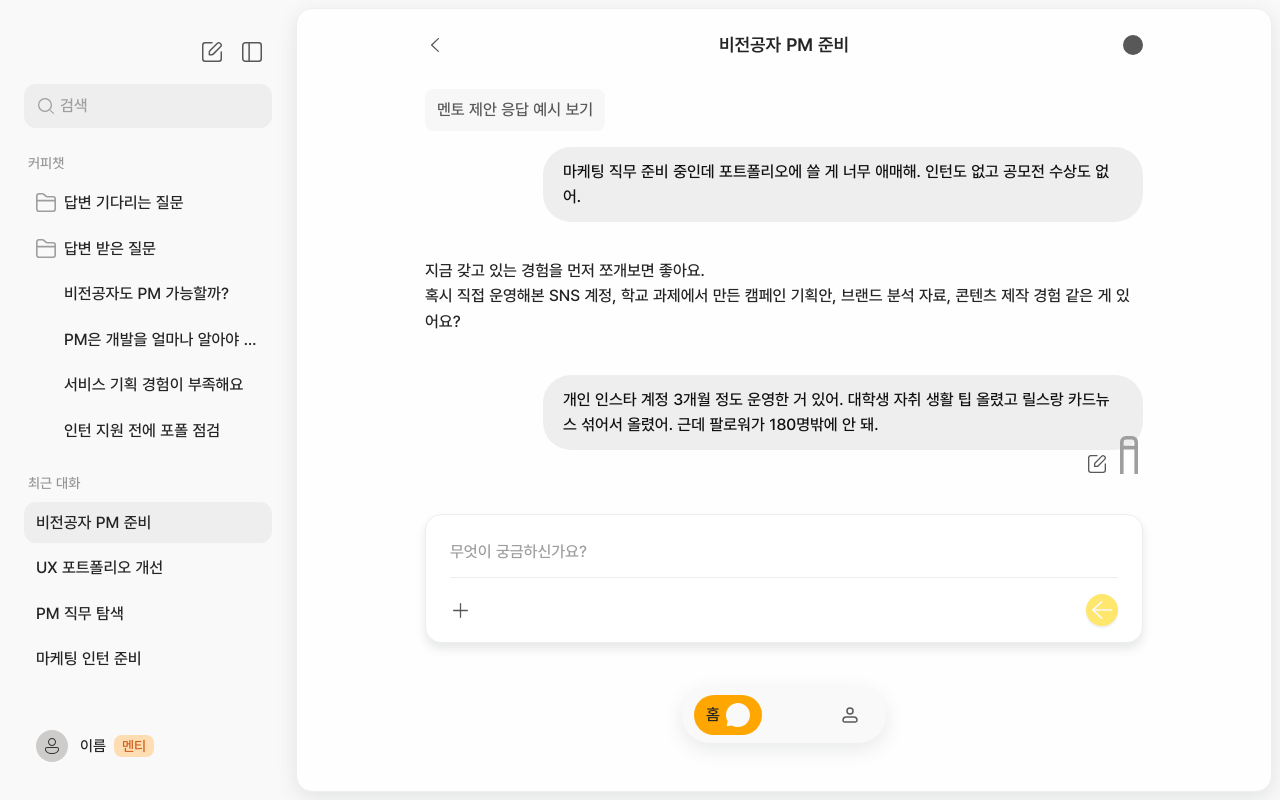
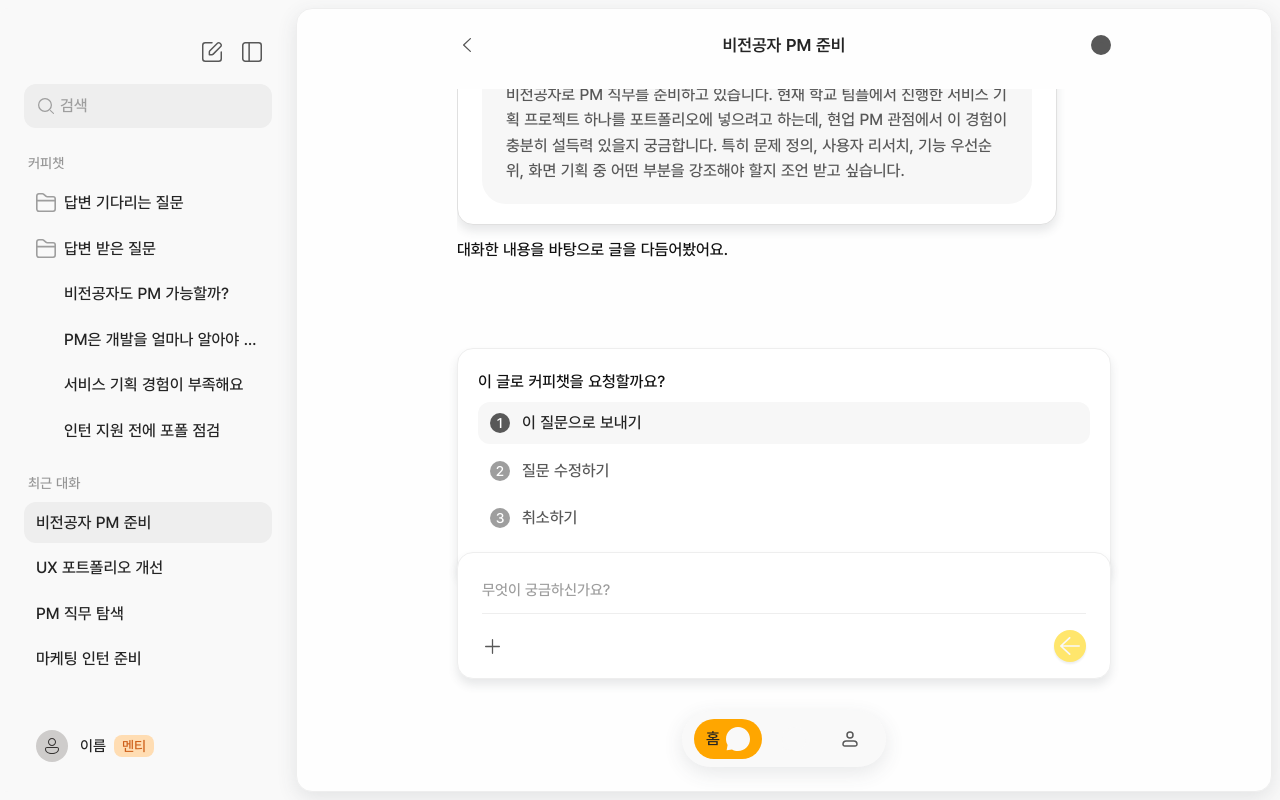
Before and after one commit to chaechae618/M2M, a Next.js app in the folder FE/: page /chat in a window 1280 px wide. Built offline with nearby package versions, Linux system fonts and the light colour scheme.

Commit message:
Refine chat mentor selection flow

```diff
--- a/FE/src/app/(service)/chat/page.tsx
+++ b/FE/src/app/(service)/chat/page.tsx
@@ -1,12 +1,18 @@
 "use client";
 
 import Image from "next/image";
-import { useMemo, useState, type ReactNode } from "react";
+import { useEffect, useMemo, useRef, useState, type ReactNode } from "react";
 import { ServiceBottomNavigation } from "@/widgets/service-bottom-navigation/ServiceBottomNavigation";
 import { cn } from "@/shared/lib/cn";
 
 type MessageRole = "user" | "assistant";
-type MessageKind = "text" | "mentor_suggestion" | "mentor_request_status" | "mentor_request_editor";
+type MessageKind =
+  | "text"
+  | "refined_question"
+  | "mentor_recommendations"
+  | "mentor_confirmation"
+  | "mentor_request_status"
+  | "mentor_request_editor";
 
 type ChatMessage = {
   id: string;
@@ -41,6 +47,7 @@ const recentChats = [
 const assets = {
   arrowLeft: "/figma-assets/chat/arrow-left.svg",
   avatar: "/figma-assets/chat/avatar-person.svg",
+  chat: "/figma-assets/chat/chat.svg",
   editLine: "/figma-assets/chat/edit-line.svg",
   editPencil: "/figma-assets/chat/edit-pencil.svg",
   folder: "/figma-assets/chat/folder.svg",
@@ -104,14 +111,7 @@ const initialMessages: ChatMessage[] = [
   {
     id: "a-3",
     role: "assistant",
-    kind: "text",
-    content: (
-      <>
-        그럼 꽤 쓸 수 있어요.
-        <br />
-        핵심은 평균 조회수가 아니라 “왜 그 콘텐츠만 튀었는지 분석했는가”예요.
-      </>
-    ),
+    kind: "refined_question",
   },
 ];
 
@@ -120,8 +120,21 @@ export default function ChatPage() {
   const [question, setQuestion] = useState("");
   const isActive = question.trim().length > 0;
   const sendIcon = useMemo(() => (isActive ? assets.sendActive : assets.sendDisabled), [isActive]);
+  const lastMessage = messages[messages.length - 1];
+  const showRefinedChoices = lastMessage?.kind === "refined_question";
+  const showMentorRecommendations = lastMessage?.kind === "mentor_recommendations";
+  const visibleMessages = showRefinedChoices ? messages.slice(-1) : showMentorRecommendations ? messages.slice(-2) : messages;
+  const messageScrollRef = useRef<HTMLDivElement>(null);
 
-  const showEditor = messages.some((message) => message.kind === "mentor_request_editor");
+  useEffect(() => {
+    const scrollArea = messageScrollRef.current;
+
+    if (!scrollArea) {
+      return;
+    }
+
+    scrollArea.scrollTop = scrollArea.scrollHeight;
+  }, [messages]);
 
   function appendMessages(nextMessages: ChatMessage[]) {
     setMessages((current) => {
@@ -146,20 +159,84 @@ export default function ChatPage() {
     appendMessages([userMessage, ...mockAssistantReply(question)]);
   }
 
-  function handleMentorAccept() {
+  function handleSendRefinedQuestion() {
     appendMessages([
       {
-        id: `u-mentor-${Date.now()}`,
+        id: `u-refined-send-${Date.now()}`,
         role: "user",
         kind: "text",
         compact: true,
-        text: "엉 보낼래",
+        text: "이 질문으로 보내기",
+      },
+      {
+        id: `a-mentors-${Date.now()}`,
+        role: "assistant",
+        kind: "mentor_recommendations",
+      },
+    ]);
+  }
+
+  function handleCancelRefinedQuestion() {
+    appendMessages([
+      {
+        id: `u-refined-cancel-${Date.now()}`,
+        role: "user",
+        kind: "text",
+        compact: true,
+        text: "아직 보내지 않을게",
+      },
+      {
+        id: `a-refined-cancel-${Date.now()}`,
+        role: "assistant",
+        kind: "text",
+        text: "좋아요. 더 이야기하면서 질문을 다듬어도 되고, 준비되면 다시 멘토에게 보낼 수 있어요.",
+      },
+    ]);
+  }
+
+  function handleMentorSelect(mentorName: string) {
+    appendMessages([
+      {
+        id: `u-mentor-select-${Date.now()}`,
+        role: "user",
+        kind: "text",
+        compact: true,
+        text: `${mentorName}에게 보낼래`,
+      },
+      {
+        id: `a-mentor-confirm-${Date.now()}`,
+        role: "assistant",
+        kind: "mentor_confirmation",
+      },
+    ]);
+  }
+
+  function handleConfirmMentorRequest() {
+    appendMessages([
+      {
+        id: `u-mentor-confirm-${Date.now()}`,
+        role: "user",
+        kind: "text",
+        compact: true,
+        text: "질문 보내기",
       },
       {
         id: `a-status-${Date.now()}`,
         role: "assistant",
         kind: "mentor_request_status",
-        text: "멘토에게 보낼 질문을 작성 중이에요",
+        text: "멘토에게 질문을 보내는 중이에요",
+      },
+      {
+        id: `a-done-${Date.now()}`,
+        role: "assistant",
+        kind: "text",
+        content: (
+          <>
+            멘토에게 질문을 보냈어요.
+            <br />
+            보통 24시간 이내에 답변을 받을 수 있어요. 기다리는 동안 이 질문을 더 보완하거나 다른 멘토에게도 요청할 수 있어요.
+          </>
+        ),
       },
     ]);
   }
@@ -175,7 +252,21 @@ export default function ChatPage() {
   }
 
   function handleEditorComplete() {
-    setMessages((current) => current.filter((message) => message.kind !== "mentor_request_editor"));
+    setMessages((current) => [
+      ...current.filter((message) => message.kind !== "mentor_request_editor"),
+      {
+        id: `u-edit-complete-${Date.now()}`,
+        role: "user",
+        kind: "text",
+        compact: true,
+        text: "수정완료",
+      },
+      {
+        id: `a-refined-again-${Date.now()}`,
+        role: "assistant",
+        kind: "refined_question",
+      },
+    ]);
   }
 
   return (
@@ -183,16 +274,16 @@ export default function ChatPage() {
       <ChatSidebar />
 
       <section className="relative flex min-w-0 flex-1 overflow-hidden rounded-2xl border border-[#eeeeee] bg-[#fefefe] shadow-[0_6px_20px_rgba(68,74,83,0.12)]">
-        <div className="relative z-10 flex min-h-0 w-full flex-col items-center px-[clamp(24px,10vw,180px)]">
+        <div className="relative z-10 flex min-h-0 w-full flex-col items-center px-[clamp(24px,12.5vw,180px)]">
           <div className="flex min-h-0 w-full flex-1 flex-col items-center justify-end">
             <div className="flex min-h-0 w-full flex-1 flex-col gap-7 py-5">
               <ChatTitleBar onBack={() => setMessages(initialMessages)} />
 
-              <div className="min-h-0 flex-1 overflow-y-auto">
+              <div ref={messageScrollRef} className="min-h-0 flex-1 overflow-y-auto">
                 <MessageList
-                  messages={messages}
-                  showEditor={showEditor}
-                  onMentorAccept={handleMentorAccept}
+                  messages={visibleMessages}
+                  onMentorSelect={handleMentorSelect}
+                  onConfirmMentorRequest={handleConfirmMentorRequest}
                   onEditRequest={handleEditRequest}
                   onEditorComplete={handleEditorComplete}
                 />
@@ -200,6 +291,14 @@ export default function ChatPage() {
             </div>
 
             <div className="w-full shrink-0 bg-[linear-gradient(180deg,rgba(254,254,254,0)_0%,#fefefe_12%,#fefefe_88%,rgba(254,254,254,0)_100%)] py-5">
+              {showRefinedChoices ? (
+                <RefinedQuestionChoices
+                  className="mb-[-28px]"
+                  onSend={handleSendRefinedQuestion}
+                  onEdit={handleEditRequest}
+                  onCancel={handleCancelRefinedQuestion}
+                />
+              ) : null}
               <ChatComposer
                 question={question}
                 setQuestion={setQuestion}
@@ -211,7 +310,7 @@ export default function ChatPage() {
           </div>
 
           <div className="shrink-0 pb-6 pt-3">
-            <ServiceBottomNavigation className="mb-0 mt-0" />
+            <ServiceBottomNavigation className="!mb-0 !mt-0" />
           </div>
         </div>
       </section>
@@ -223,9 +322,9 @@ function mockAssistantReply(input: string): ChatMessage[] {
   if (input.includes("조회수") || input.includes("작")) {
     return [
       {
-        id: `a-mentor-${Date.now()}`,
+        id: `a-refined-${Date.now()}`,
         role: "assistant",
-        kind: "mentor_suggestion",
+        kind: "refined_question",
       },
     ];
   }
@@ -246,13 +345,17 @@ function mockAssistantReply(input: string): ChatMessage[] {
   ];
 }
 
+function refinedQuestionText() {
+  return "개인 인스타그램에서 자취 생활 팁 콘텐츠를 3개월간 운영했고, 릴스 12개와 카드뉴스 8개를 제작했습니다. 팔로워는 180명 정도지만 일부 릴스가 조회수 4,800회를 기록했습니다. 마케팅 포트폴리오에서 이 경험을 어떻게 구조화하고, 낮은 팔로워 수보다 콘텐츠 실험과 성과 분석을 설득력 있게 보여주려면 어떤 점을 강조해야 할까요?";
+}
+
 function ChatTitleBar({ onBack }: { onBack: () => void }) {
   return (
     <header className="flex h-8 w-full shrink-0 items-center gap-2">
       <button type="button" aria-label="뒤로가기" onClick={onBack} className="relative flex size-5 items-center justify-center">
         <Image src={assets.arrowLeft} alt="" width={8} height={15} draggable={false} />
       </button>
-      <h1 className="min-w-0 flex-1 text-center text-[18px] font-semibold leading-[1.55]">비전공자 PM 준비</h1>
+      <h1 className="min-w-0 flex-1 text-center text-[17px] font-semibold leading-[1.55]">비전공자 PM 준비</h1>
       <button type="button" aria-label="더보기" className="flex size-5 items-center justify-center gap-[3px]">
         <Image src={assets.moreDot} alt="" width={20} height={20} draggable={false} />
       </button>
@@ -262,35 +365,25 @@ function ChatTitleBar({ onBack }: { onBack: () => void }) {
 
 function MessageList({
   messages,
-  showEditor,
-  onMentorAccept,
+  onMentorSelect,
+  onConfirmMentorRequest,
   onEditRequest,
   onEditorComplete,
 }: {
   messages: ChatMessage[];
-  showEditor: boolean;
-  onMentorAccept: () => void;
+  onMentorSelect: (mentorName: string) => void;
+  onConfirmMentorRequest: () => void;
   onEditRequest: () => void;
   onEditorComplete: () => void;
 }) {
   return (
-    <div className="flex w-full flex-col gap-2 pb-4 text-[16px] font-medium leading-[1.6]">
-      {!showEditor ? (
-        <button
-          type="button"
-          onClick={() => {
-            onMentorAccept();
-          }}
-          className="mb-2 self-start rounded-lg bg-[#f7f7f7] px-3 py-2 text-[14px] text-[#585858]"
-        >
-          멘토 제안 응답 예시 보기
-        </button>
-      ) : null}
+    <div className="flex w-full flex-col gap-2 pb-4 text-[15px] font-medium leading-[1.6]">
       {messages.map((message) => (
         <MessageRenderer
           key={message.id}
           message={message}
-          onMentorAccept={onMentorAccept}
+          onMentorSelect={onMentorSelect}
+          onConfirmMentorRequest={onConfirmMentorRequest}
           onEditRequest={onEditRequest}
           onEditorComplete={onEditorComplete}
         />
@@ -301,12 +394,14 @@ function MessageList({
 
 function MessageRenderer({
   message,
-  onMentorAccept,
+  onMentorSelect,
+  onConfirmMentorRequest,
   onEditRequest,
   onEditorComplete,
 }: {
   message: ChatMessage;
-  onMentorAccept: () => void;
+  onMentorSelect: (mentorName: string) => void;
+  onConfirmMentorRequest: () => void;
   onEditRequest: () => void;
   onEditorComplete: () => void;
 }) {
@@ -318,8 +413,16 @@ function MessageRenderer({
     );
   }
 
-  if (message.kind === "mentor_suggestion") {
-    return <MentorSuggestionMessage onAccept={onMentorAccept} />;
+  if (message.kind === "refined_question") {
+    return <RefinedQuestionMessage />;
+  }
+
+  if (message.kind === "mentor_recommendations") {
+    return <MentorRecommendationsMessage onSelect={onMentorSelect} />;
+  }
+
+  if (message.kind === "mentor_confirmation") {
+    return <MentorConfirmationMessage onConfirm={onConfirmMentorRequest} onEdit={onEditRequest} />;
   }
 
   if (message.kind === "mentor_request_status") {
@@ -338,31 +441,204 @@ function MessageRenderer({
   );
 }
 
-function MentorSuggestionMessage({ onAccept }: { onAccept: () => void }) {
+function RefinedQuestionMessage() {
+  return (
+    <div className="w-full">
+      <p className="text-[14px] font-normal leading-none text-[#9e9e9e]">멘토에게 보낼 질문</p>
+      <section className="mt-1.5 w-full max-w-[600px] rounded-2xl border border-[#e0e0e0] bg-white px-6 py-5 shadow-[0_6px_10px_rgba(68,74,83,0.12)]">
+        <div className="flex items-center gap-2 px-1">
+          <Image src={assets.chat} alt="" width={20} height={20} draggable={false} />
+          <h2 className="text-[16px] font-medium leading-[1.6] text-black">비전공자 PM 직무 준비</h2>
+        </div>
+        <div className="mt-2 rounded-3xl bg-[#f7f7f7] px-6 py-5 text-[16px] font-medium leading-[1.6] text-[#585858]">
+          비전공자로 PM 직무를 준비하고 있습니다. 현재 학교 팀플에서 진행한 서비스 기획 프로젝트 하나를 포트폴리오에 넣으려고 하는데, 현업 PM 관점에서 이 경험이 충분히 설득력 있을지 궁금합니다. 특히 문제 정의, 사용자 리서치, 기능 우선순위, 화면 기획 중 어떤 부분을 강조해야 할지 조언 받고 싶습니다.
+        </div>
+      </section>
+      <div className="mt-3">
+        <p className="text-[16px] font-medium leading-[1.6] text-[#101010]">대화한 내용을 바탕으로 글을 다듬어봤어요.</p>
+      </div>
+      <MessageActions hidden />
+    </div>
+  );
+}
+
+function RefinedQuestionChoices({
+  className,
+  onSend,
+  onEdit,
+  onCancel,
+}: {
+  className?: string;
+  onSend: () => void;
+  onEdit: () => void;
+  onCancel: () => void;
+}) {
+  return (
+    <section
+      className={cn(
+        "relative w-full rounded-2xl border border-[#eeeeee] bg-white px-5 pb-10 pt-5 shadow-[0_6px_10px_rgba(68,74,83,0.12)]",
+        className,
+      )}
+    >
+      <p className="text-[16px] font-medium leading-[1.6] text-[#101010]">이 글로 커피챗을 요청할까요?</p>
+      <div className="mt-2 flex w-full flex-col gap-1.5">
+        <ChoiceRow index={1} label="이 질문으로 보내기" onClick={onSend} active />
+        <ChoiceRow index={2} label="질문 수정하기" onClick={onEdit} />
+        <ChoiceRow index={3} label="취소하기" onClick={onCancel} />
+      </div>
+    </section>
+  );
+}
+
+function ChoiceRow({
+  index,
+  label,
+  onClick,
+  active = false,
+}: {
+  index: number;
+  label: string;
+  onClick: () => void;
+  active?: boolean;
+}) {
+  return (
+    <button
+      type="button"
+      onClick={onClick}
+      className={cn(
+        "flex w-full items-center gap-3 rounded-xl px-3 py-2 text-left transition",
+        active ? "bg-[#f7f7f7]" : "hover:bg-[#f7f7f7]",
+      )}
+    >
+      <span
+        className={cn(
+          "flex size-5 shrink-0 items-center justify-center rounded-xl text-[14px] font-medium leading-[1.4] text-white",
+          active ? "bg-[#585858]" : "bg-[#9e9e9e]",
+        )}
+      >
+        {index}
+      </span>
+      <span className={cn("min-w-0 flex-1 text-[16px] font-medium leading-[1.6]", active ? "text-[#242424]" : "text-[#585858]")}>
+        {label}
+      </span>
+    </button>
+  );
+}
+
+const mentors = [
+  {
+    name: "콘텐츠 마케터",
+    experience: "3년 8개월",
+    tags: ["콘텐츠 기획", "콘텐츠 마케팅", "브랜드 마케팅"],
+    avatarColor: "#ffddb3",
+    gradient: "radial-gradient(75% 34% at 50% 0%, rgba(255,221,179,0.5) 0%, rgba(255,255,255,0) 100%)",
+  },
+  {
+    name: "브랜드 마케터",
+    experience: "3년 8개월",
+    tags: ["캠페인 기획", "브랜딩", "콘텐츠 마케팅"],
+    avatarColor: "#efc4ad",
+    gradient: "radial-gradient(75% 34% at 50% 0%, rgba(239,196,173,0.5) 0%, rgba(255,255,255,0) 100%)",
+  },
+  {
+    name: "퍼포먼스 마케터",
+    experience: "3년 8개월",
+    tags: ["광고 기획", "콘텐츠 마케팅", "리포트 구성"],
+    avatarColor: "#ecdfa5",
+    gradient: "radial-gradient(75% 34% at 50% 0%, rgba(236,223,165,0.5) 0%, rgba(255,255,255,0) 100%)",
+  },
+];
+
+function MentorRecommendationsMessage({ onSelect }: { onSelect: (mentorName: string) => void }) {
+  return (
+    <AssistantBlock>
+      <div className="text-[15px] font-medium leading-[1.6] text-[#101010]">
+        <p>
+          작성한 질문에는 콘텐츠 운영 경험을 포트폴리오로 바꿔본 멘토가 잘 맞아요.
+          <br />
+          관심 직무와 막힌 지점을 기준으로 추천 멘토 3명을 찾았어요.
+        </p>
+        <div className="mt-5">
+          <p>원하는 멘토를 직접 선택해 주세요.</p>
+        </div>
+      </div>
+      <div className="mt-2 flex max-w-full flex-wrap gap-2">
+        {mentors.map((mentor) => (
+          <button
+            key={mentor.name}
+            type="button"
+            onClick={() => onSelect(mentor.name)}
+            className="flex h-[240px] w-[200px] flex-col gap-4 rounded-2xl border border-[#eeeeee] bg-white px-4 py-5 text-left shadow-[0_16px_12px_rgba(94,107,127,0.16)] transition hover:border-[#ffd60a] focus-visible:outline focus-visible:outline-2 focus-visible:outline-offset-2 focus-visible:outline-[#ffa600]"
+            style={{ backgroundImage: mentor.gradient }}
+          >
+            <span className="flex flex-col gap-2">
+              <span className="flex size-10 items-center justify-center rounded-full" style={{ backgroundColor: mentor.avatarColor }}>
+                <Image src={assets.avatar} alt="" width={14} height={16} draggable={false} />
+              </span>
+              <span className="flex flex-col">
+                <span className="text-[15px] font-medium leading-[1.7] text-[#242424]">{mentor.name}</span>
+                <span className="text-[14px] font-normal leading-none text-[#585858]">{mentor.experience}</span>
+              </span>
+            </span>
+            <span className="flex h-[90px] flex-wrap content-start gap-x-1.5 gap-y-1">
+              {mentor.tags.map((tag) => (
+                <span key={tag} className="rounded-lg bg-[#eeeeee] px-2 py-1 text-[13px] font-medium leading-none text-[#585858]">
+                  {tag}
+                </span>
+              ))}
+            </span>
+          </button>
+        ))}
+      </div>
+      <MessageActions />
+    </AssistantBlock>
+  );
+}
+
+function MentorConfirmationMessage({ onConfirm, onEdit }: { onConfirm: () => void; onEdit: () => void }) {
   return (
     <AssistantBlock>
       <p>
-        그 걱정은 현실적이에요.
+        선택한 멘토에게 아래 질문을 보낼까요?
         <br />
-        마케팅 포트폴리오에서는 숫자의 크기보다, 작은 데이터를 어떻게 해석했는지가 더 중요할 때가 많아요.
+        보내기 전에 내용을 한 번 더 수정할 수 있어요.
       </p>
-      <p className="mt-5">
-        이건 <strong className="font-bold">현업 마케터</strong>에게 물어보면 더 정확한 답을 받을 수 있어요.
-        <br />
-        특히 “성과가 작을 때 포트폴리오에서 지표를 어떻게 보여줘야 하는지”는 실무자 관점이 필요해요.
-      </p>
-      <button
-        type="button"
-        onClick={onAccept}
-        className="mt-3 flex max-w-[600px] items-center gap-2 rounded-[28px] bg-[radial-gradient(circle_at_center,#fff3d6_0%,#fffbee_100%)] px-3 py-1.5 text-left"
-      >
-        <span className="flex size-5 shrink-0 items-center justify-center rounded-full bg-[#ffc456] text-[12px] font-bold text-white">!</span>
-        <span className="bg-[linear-gradient(90deg,#fca302_4%,#ff8400_61%,#ff9e17_100%)] bg-clip-text text-[16px] text-transparent">
-          현업 콘텐츠 마케팅 멘토에게 이 고민을 보내볼까요?
-        </span>
-      </button>
+      <div className="mt-4 max-w-[640px] rounded-3xl bg-[#f7f7f7] px-6 py-5 text-[15px] font-medium leading-[1.6] text-[#585858]">
+        {refinedQuestionText()}
+      </div>
+      <div className="mt-3 flex flex-wrap gap-2">
+        <FlowActionButton onClick={onConfirm} emphasis>
+          질문 보내기
+        </FlowActionButton>
+        <FlowActionButton onClick={onEdit}>질문 수정하기</FlowActionButton>
+      </div>
       <MessageActions />
     </AssistantBlock>
+  );
+}
+
+function FlowActionButton({
+  children,
+  onClick,
+  emphasis = false,
+}: {
+  children: ReactNode;
+  onClick: () => void;
+  emphasis?: boolean;
+}) {
+  return (
+    <button
+      type="button"
+      onClick={onClick}
+      className={cn(
+        "rounded-[28px] px-4 py-2 text-[14px] font-semibold leading-[1.45] transition",
+        emphasis
+          ? "bg-[#ffd60a] text-[#242424] shadow-[0_2px_2px_rgba(25,33,61,0.08)]"
+          : "bg-[#eeeeee] text-[#585858] hover:bg-[#e6e6e6]",
+      )}
+    >
+      {children}
+    </button>
   );
 }
 
@@ -372,7 +648,7 @@ function MentorRequestStatus({ text, onEditRequest }: { text: string; onEditRequ
       <button
         type="button"
         onClick={onEditRequest}
-        className="bg-[linear-gradient(90deg,#959595_0%,#cacaca_15%,#bbbbbb_33%)] bg-clip-text text-left text-[16px] text-transparent"
+        className="bg-[linear-gradient(90deg,#959595_0%,#cacaca_15%,#bbbbbb_33%)] bg-clip-text text-left text-[15px] text-transparent"
       >
         {text}
       </button>
@@ -437,13 +713,13 @@ function MessageActions({ hidden = false }: { hidden?: boolean }) {
 function MentorRequestEditor({ onComplete }: { onComplete: () => void }) {
   return (
     <div className="flex h-full w-full flex-col gap-2 pb-4">
-      <p className="text-[15px] font-normal leading-none text-[#9e9e9e]">질문 직접 수정하기</p>
+      <p className="text-[14px] font-normal leading-none text-[#9e9e9e]">질문 직접 수정하기</p>
       <section className="w-full rounded-2xl border border-[#e0e0e0] bg-white px-6 py-5 shadow-[0_6px_10px_rgba(68,74,83,0.12)]">
         <div className="flex items-center gap-2 px-1">
           <Image src={assets.editLine} alt="" width={20} height={20} draggable={false} />
-          <h2 className="text-[16px] font-medium leading-[1.6] text-black">비전공자 PM 직무 준비</h2>
+          <h2 className="text-[15px] font-medium leading-[1.6] text-black">비전공자 PM 직무 준비</h2>
         </div>
-        <div className="mt-2 rounded-3xl bg-[#f7f7f7] px-6 py-5 text-[16px] font-medium leading-[1.6] text-[#585858]">
+        <div className="mt-2 rounded-3xl bg-[#f7f7f7] px-6 py-5 text-[15px] font-medium leading-[1.6] text-[#585858]">
           비전공자로 PM 직무를 준비하고 있습니다. 현재 학교 팀플에서 진행한 서비스 기획 프로젝트 하나를 포트폴리오에 넣으려고 하는데, 현업 PM 관점에서 이 경험이 충분히 설득력 있을지 궁금합니다. 특히 문제 정의, 사용자 리서치, 기능 우선순위, 화면 기획 중 어떤 부분을 강조해야 할지 조언 받고 싶습니다.
         </div>
         <div className="mt-2 flex justify-end">
@@ -475,7 +751,7 @@ function ChatComposer({
 }) {
   return (
     <form
-      className="w-full rounded-2xl border border-[#eeeeee] bg-white px-6 pb-4 pt-6 shadow-[0_6px_10px_rgba(68,74,83,0.12)]"
+      className="relative z-10 w-full rounded-2xl border border-[#eeeeee] bg-white px-6 pb-4 pt-6 shadow-[0_6px_10px_rgba(68,74,83,0.12)]"
       onSubmit={(event) => {
         event.preventDefault();
         onSubmit();
@@ -486,7 +762,7 @@ function ChatComposer({
         onChange={(event) => setQuestion(event.target.value)}
         placeholder="무엇이 궁금하신가요?"
         rows={1}
-        className="block min-h-[26px] w-full resize-none border-0 bg-transparent text-[16px] font-medium leading-[1.6] text-[#242424] outline-none placeholder:text-[#9e9e9e]"
+        className="block min-h-[24px] w-full resize-none border-0 bg-transparent text-[15px] font-medium leading-[1.6] text-[#242424] outline-none placeholder:text-[#9e9e9e]"
         onKeyDown={(event) => {
           if (event.key === "Enter" && !event.shiftKey) {
             event.preventDefault();
```
Also changed, not shown: FE/public/figma-assets/chat/chat.svg (added).
